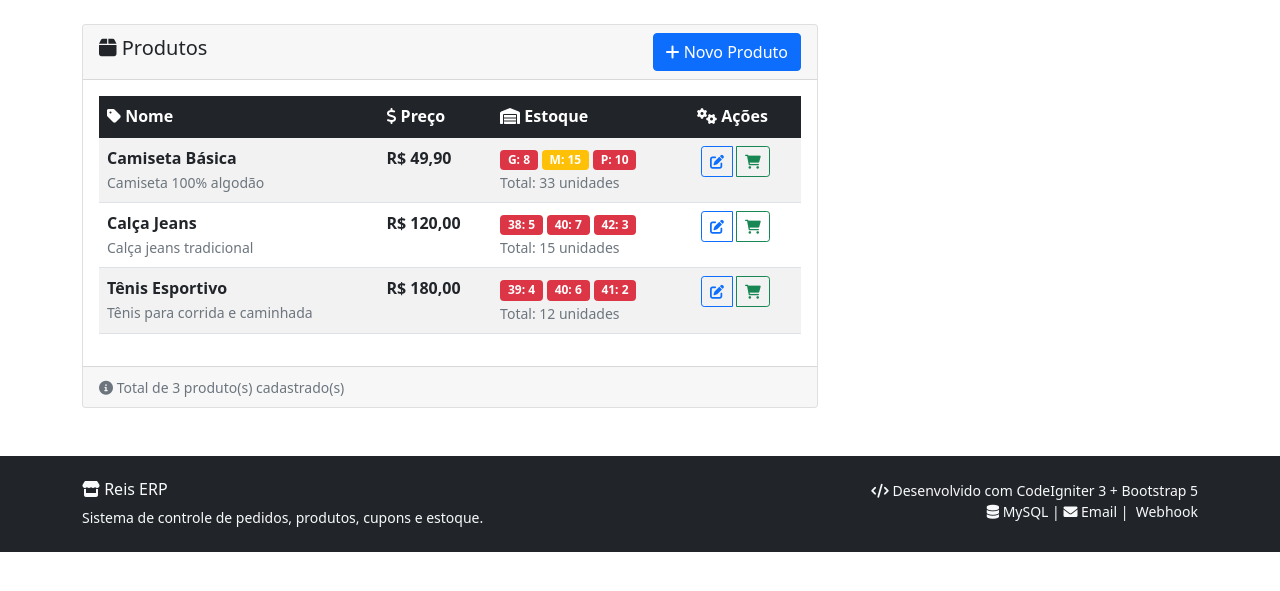
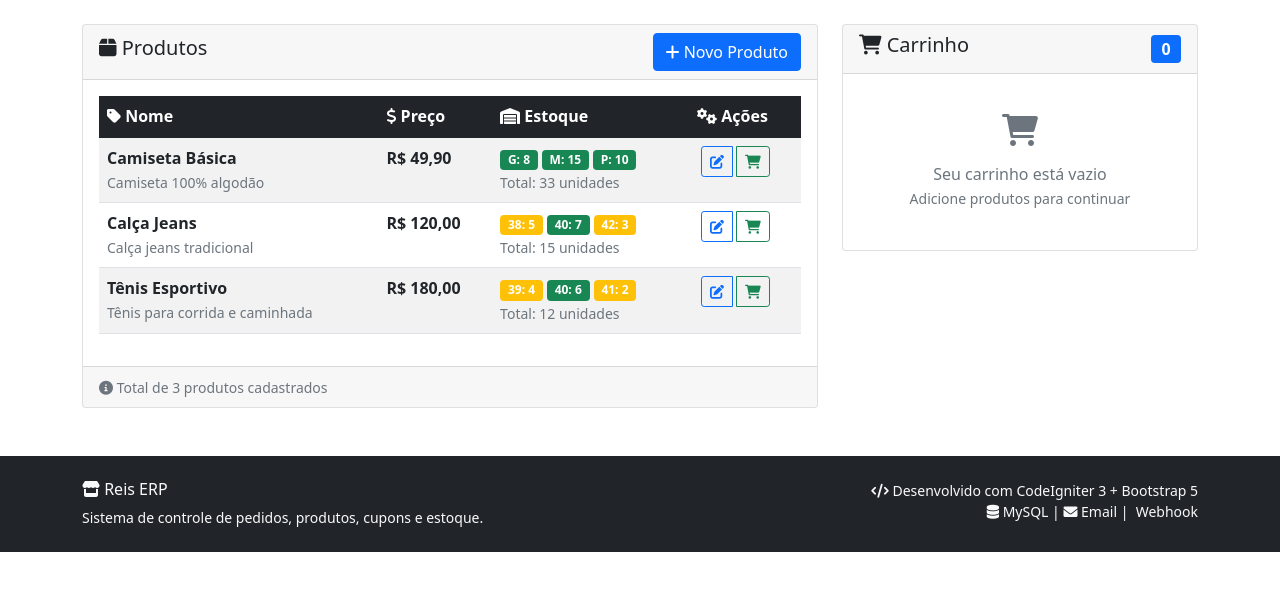
Before and after one commit to diegoreisdev/reis-erp, a CodeIgniter app: page /database/ in a window 1280 px wide. Shown: the part 56-647 px from the top of the page. Run offline with CodeIgniter, Linux system fonts and the light colour scheme; data comes from the database, SQL or seed files in the repository.

Commit message:
feature: view do carrinho

```diff
--- /dev/null
+++ b/application/views/carrinho/index.php
@@ -0,0 +1,88 @@
+<div class="card sticky-top" style="top: 20px;">
+    <div class="card-header d-flex justify-content-between align-items-center">
+        <h5><i class="fas fa-shopping-cart"></i> Carrinho</h5>
+        <span class="badge bg-primary fs-6" id="carrinho-count"><?= count($carrinho) ?></span>
+    </div>
+    <div class="card-body" id="carrinho-content">
+        <!-- Carrinho vazio -->
+        <?php if (empty($carrinho)): ?>
+            <div class="text-center py-4">
+                <i class="fas fa-shopping-cart fa-2x text-muted mb-3"></i>
+                <p class="text-muted mb-0">Seu carrinho está vazio</p>
+                <small class="text-muted">Adicione produtos para continuar</small>
+            </div>
+
+            <!-- Carrinho com produtos -->
+        <?php else: ?>
+            <div class="carrinho-items" style="max-height: 300px; overflow-y: auto;">
+                <?php
+                $subtotal = 0;
+                foreach ($carrinho as $key => $item):
+                    $item_total = $item['preco'] * $item['quantidade'];
+                    $subtotal += $item_total;
+                ?>
+                    <div class="carrinho-item mb-3">
+                        <div class="d-flex justify-content-between align-items-start">
+                            <div class="flex-grow-1">
+                                <h6 class="mb-1"><?= htmlspecialchars($item['nome']) ?></h6>
+                                <div class="d-flex align-items-center mb-1">
+                                    <span class="badge bg-secondary me-2"><?= htmlspecialchars($item['variacao']) ?></span>
+                                    <small class="text-muted">Qtd: <?= $item['quantidade'] ?></small>
+                                </div>
+                                <div class="d-flex justify-content-between align-items-center">
+                                    <small class="text-muted">
+                                        R$ <?= number_format($item['preco'], 2, ',', '.') ?> cada
+                                    </small>
+                                    <strong class="text-success">
+                                        R$ <?= number_format($item_total, 2, ',', '.') ?>
+                                    </strong>
+                                </div>
+                            </div>
+                            <button class="btn btn-sm btn-outline-danger ms-2"
+                                onclick="removerItem('<?= $key ?>')"
+                                title="Remover item">
+                                <i class="fas fa-trash"></i>
+                            </button>
+                        </div>
+                    </div>
+                <?php endforeach; ?>
+            </div>
+
+            <hr>
+
+            <!-- Subtotal -->
+            <div class="d-flex justify-content-between align-items-center mb-3">
+                <h6 class="mb-0">Subtotal:</h6>
+                <h5 class="mb-0 text-primary">
+                    R$ <span id="subtotal"><?= number_format($subtotal, 2, ',', '.') ?></span>
+                </h5>
+            </div>
+
+            <!-- Ações -->
+            <div class="d-grid gap-2">
+                <button class="btn btn-success btn-lg"
+                    data-bs-toggle="modal"
+                    data-bs-target="#checkoutModal">
+                    <i class="fas fa-credit-card"></i> Finalizar Pedido
+                </button>
+                <button class="btn btn-outline-secondary btn-sm"
+                    onclick="limparCarrinho()"
+                    title="Limpar carrinho">
+                    <i class="fas fa-trash"></i> Limpar Carrinho
+                </button>
+            </div>
+        <?php endif; ?>
+    </div>
+
+    <!-- Quantidade de itens -->
+    <?php if (!empty($carrinho)): ?>
+        <?php $item = count($carrinho) === 1 ? 'item' : 'itens'  ?>
+
+        <div class="card-footer">
+            <small class="text-muted">
+                <i class="fas fa-info-circle"></i>
+                <?= count($carrinho) ?> <?= $item ?> no carrinho
+            </small>
+        </div>
+    <?php endif; ?>
+</div>
--- a/application/views/produtos/index.php
+++ b/application/views/produtos/index.php
@@ -6,6 +6,11 @@
         <div class="col-lg-8">
             <?php $this->load->view('produtos/lista_produtos', ['produtos' => $produtos]); ?>
         </div>
+
+        <!-- Carrinho -->
+        <div class="col-lg-4">
+            <?php $this->load->view('carrinho/index', ['carrinho' => $carrinho]); ?>
+        </div>
     </div>
 </div>
 
--- a/application/views/produtos/lista_produtos.php
+++ b/application/views/produtos/lista_produtos.php
@@ -47,7 +47,7 @@
                                         foreach ($estoques as $estoque):
                                             $parts = explode(':', $estoque);
                                             $total_estoque += (int)$parts[1];
-                                            $cor_badge = (int)$parts[1] > 15 ? 'bg-success' : ((int)$parts[1] > 10 ? 'bg-warning' : 'bg-danger');
+                                            $cor_badge = (int)$parts[1] > 5 ? 'bg-success' : ((int)$parts[1] > 0 ? 'bg-warning' : 'bg-danger');
                                             echo '<span class="badge ' . $cor_badge . ' me-1">' . $parts[0] . ': ' . $parts[1] . '</span>';
                                         endforeach;
                                         ?>
@@ -79,10 +79,11 @@
         <?php endif; ?>
     </div>
     <?php if (!empty($produtos)): ?>
+        <?php $info = count($produtos) === 1 ? 'produto cadastrado' : 'produtos cadastrados' ?>
         <div class="card-footer text-muted">
             <small>
                 <i class="fas fa-info-circle"></i>
-                Total de <?= count($produtos) ?> produto(s) cadastrado(s)
+                Total de <?= count($produtos) ?> <?= $info ?>
             </small>
         </div>
     <?php endif; ?>
```
